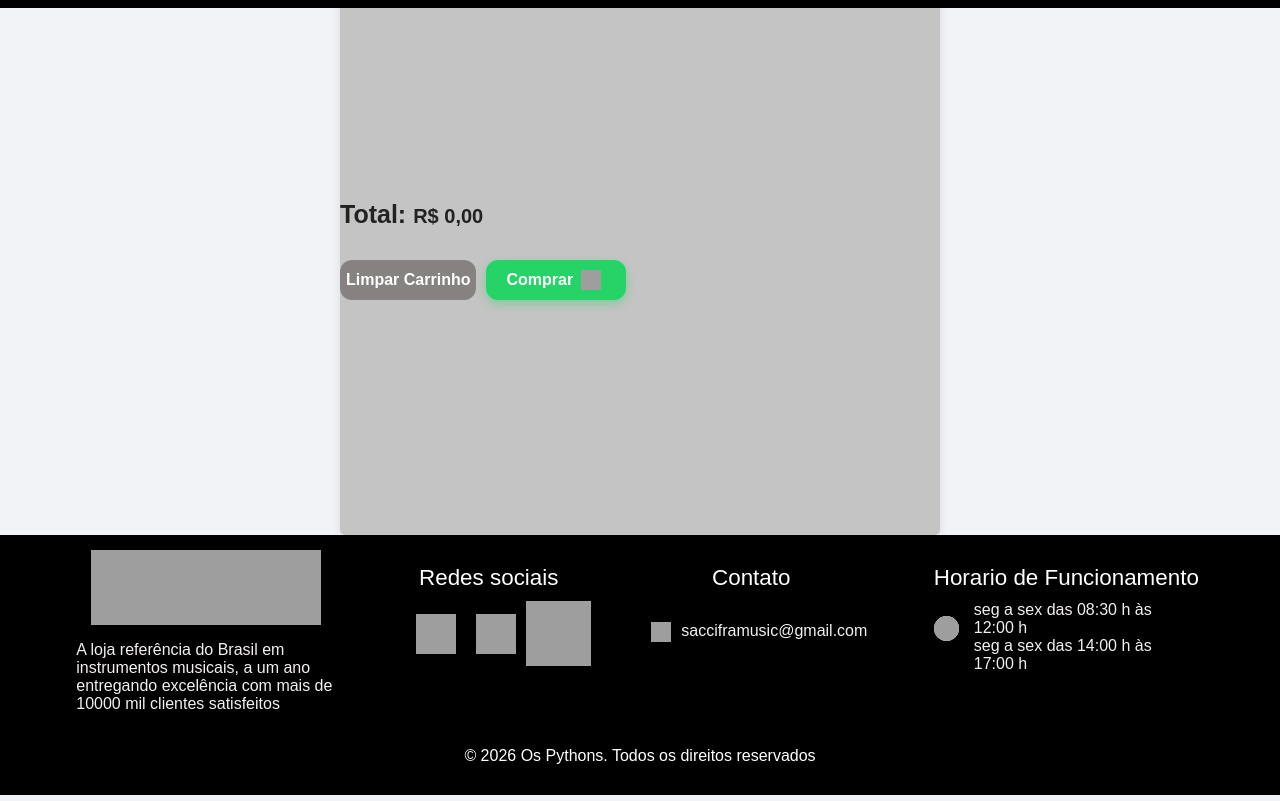
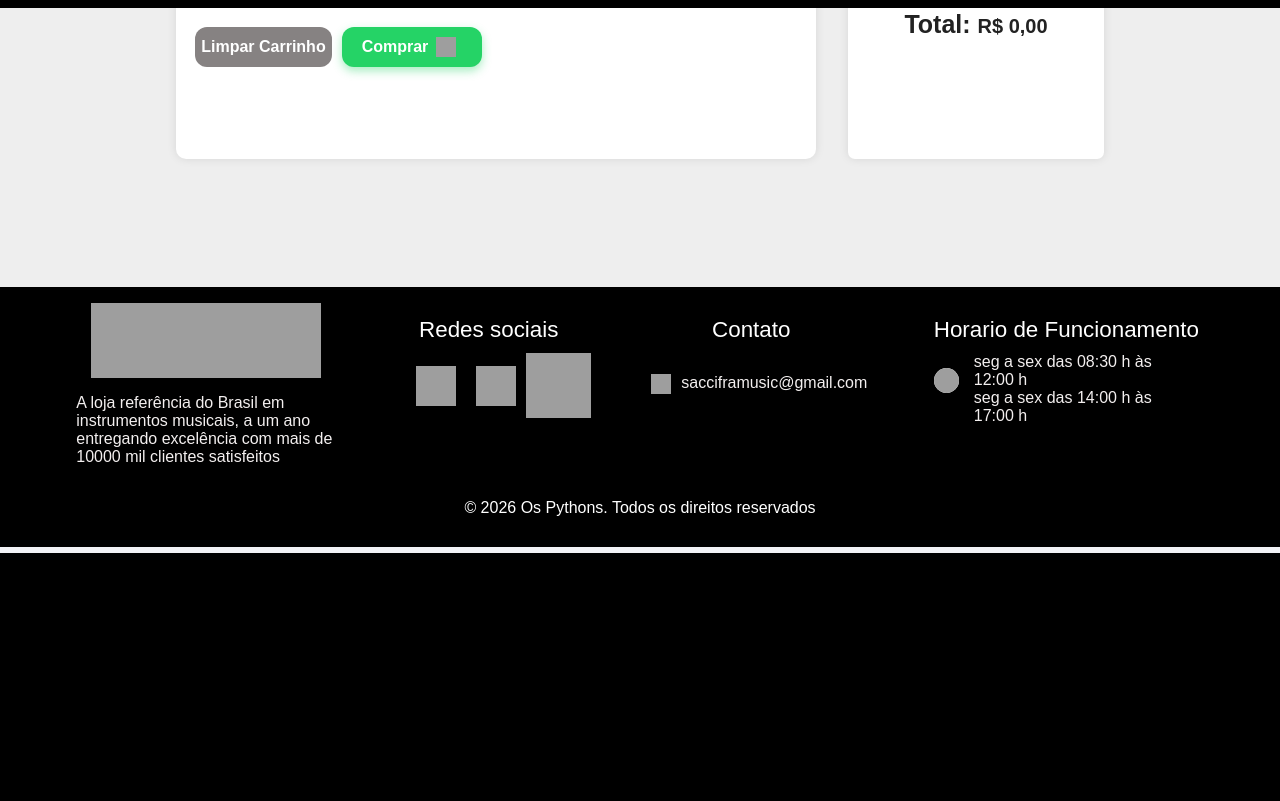
Before and after one commit to nardesdaniel/Cifra-Music, a Flask app: page /carrinho in a window 1280 px wide. Shown: the part 344-1145 px from the top of the page. After the commit the page ends 897 px from the top, so only its background shows below. Run offline with Flask 3, Linux system fonts and the light colour scheme; the visitor is signed in with stand-in values (Sample User, id 1); grey boxes are pictures that could not be loaded.

Commit message:
Segunda alteração na página do carrinho de compras

```diff
--- a/static/style.css
+++ b/static/style.css
@@ -300,6 +300,7 @@ ul {
 .cart-item {
     display: flex;
     margin-left: 10px;
+    margin-top: 3%;
 }
 
 .info {
@@ -308,11 +309,13 @@ ul {
 
 .price {
     display: flex;
-    margin-left: 100px;
+    width: 30%;
+
+    padding: 0% 0% 0% 8%;
     justify-content: center;
     align-items: center;
 
-    color: #000 ;
+    color: #000;
 }
 
 .cart-item p {
@@ -324,25 +327,46 @@ ul {
 
 }
 
-.cart-container {
-    width: 600px;
-    height: 600px;
-    background-color: #c4c4c4;
-    border-radius: 5px;
-
-    gap: 10px;
-    display: flex;
-    flex-direction: column;
-    justify-content: center;
-    box-shadow: 0 0 10px rgba(0, 0, 0, 0.1);
-
-}
-
-.main {
-    display: flex;
-    justify-content: center;
+.resumo-car {
+    display: flex;
+    width: 20vw;
+    height: 30vh;
+
+
     flex-direction: column;
     align-items: center;
+    border-radius: 7px;
+
+
+    background-color: #ffffff;
+    box-shadow: 0 0 10px rgba(0, 0, 0, 0.1);
+}
+
+.cart-container {
+
+    width: clamp(300px, 50vw, 900px);
+    height: auto;
+
+
+    background-color: #ffffff;
+    border-radius: 10px;
+
+
+    gap: 10px;
+    display: flex;
+    flex-direction: column;
+    justify-content: center;
+    box-shadow: 0 0 10px rgba(0, 0, 0, 0.1);
+
+}
+
+.main {
+    display: flex;
+    background-color: #eeeeee;
+    justify-content: center;
+    gap: 32px;
+    padding: 5% 10% 10% 10%;
+
 }
 
 .menu {
@@ -820,6 +844,7 @@ body {
 .buttons-car {
     display: flex;
     gap: 10px;
+    padding: 4% 0% 3% 3%;
 
 }
 
--- a/templates/carrinho.html
+++ b/templates/carrinho.html
@@ -4,12 +4,12 @@
 
 <main class="main">
 
-    <h1>Carrinho de Compras</h1>
+
 
     <div class="cart-container">
         <div id="cartItems" class="total"></div>
 
-        <h2 class="h2-car">Total: <span id="cartTotal">00.000,00</span></h2>
+
 
         <div class="buttons-car">
             <button class="btn-clear" onclick="clearCart()">Limpar Carrinho</button>
@@ -20,6 +20,17 @@
             </a>
         </div>
     </div>
+
+    <div class="resumo-car">
+        <h2 class="h2-car">Resumo da Compra</h2>
+
+
+
+        <!--<p class="resumo-text">Após clicar em "Comprar", você será redirecionado para o WhatsApp, onde poderá finalizar seu pedido e tirar dúvidas diretamente conosco. Agradecemos pela preferência!</p>
+        !-->
+        <h2 class="h2-car">Total: <span id="cartTotal">00.000,00</span></h2>
+    </div>
+
 </main>
 
 <script>
```
Lines whose indentation alone changed are shown as unchanged.
